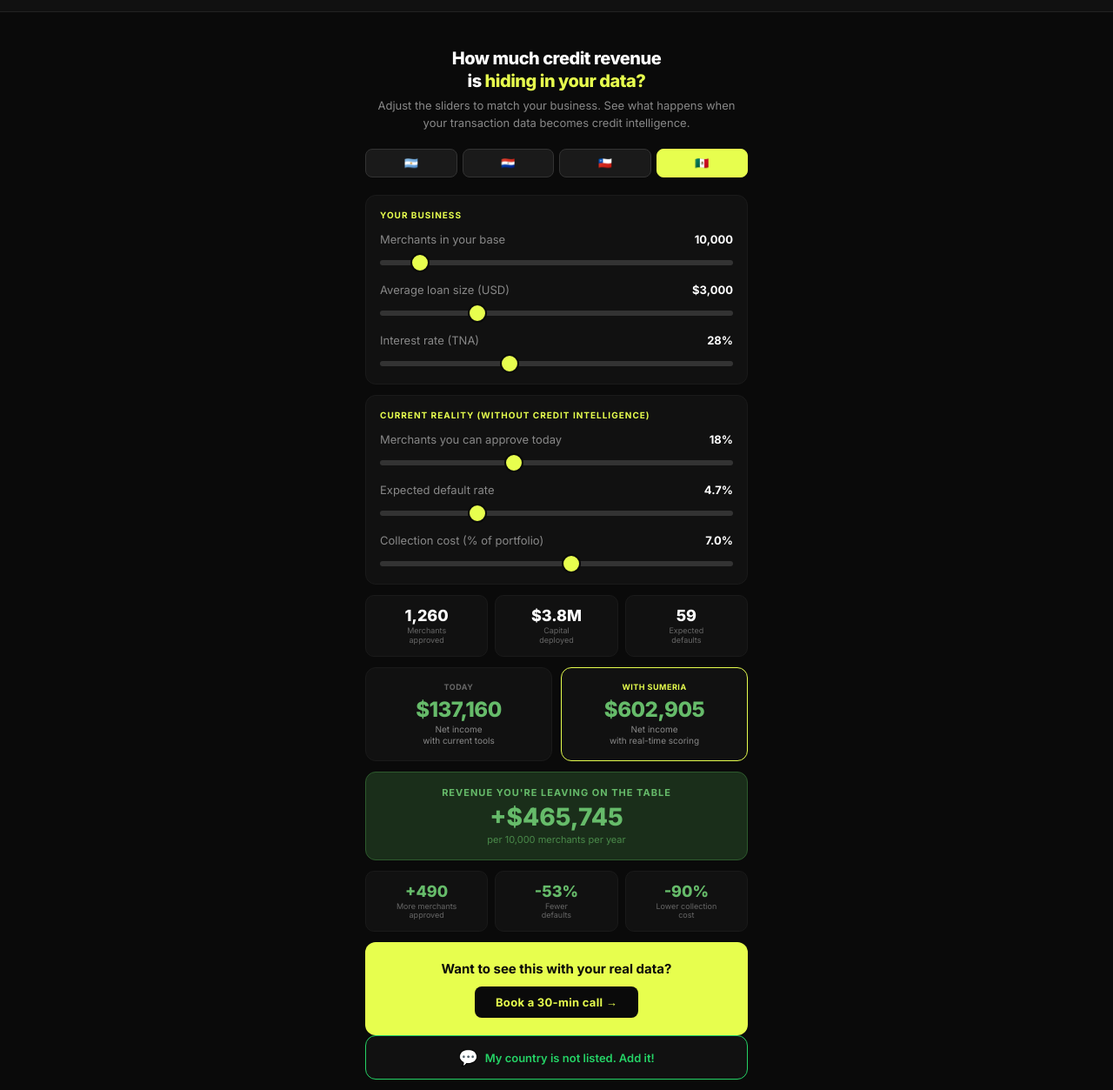
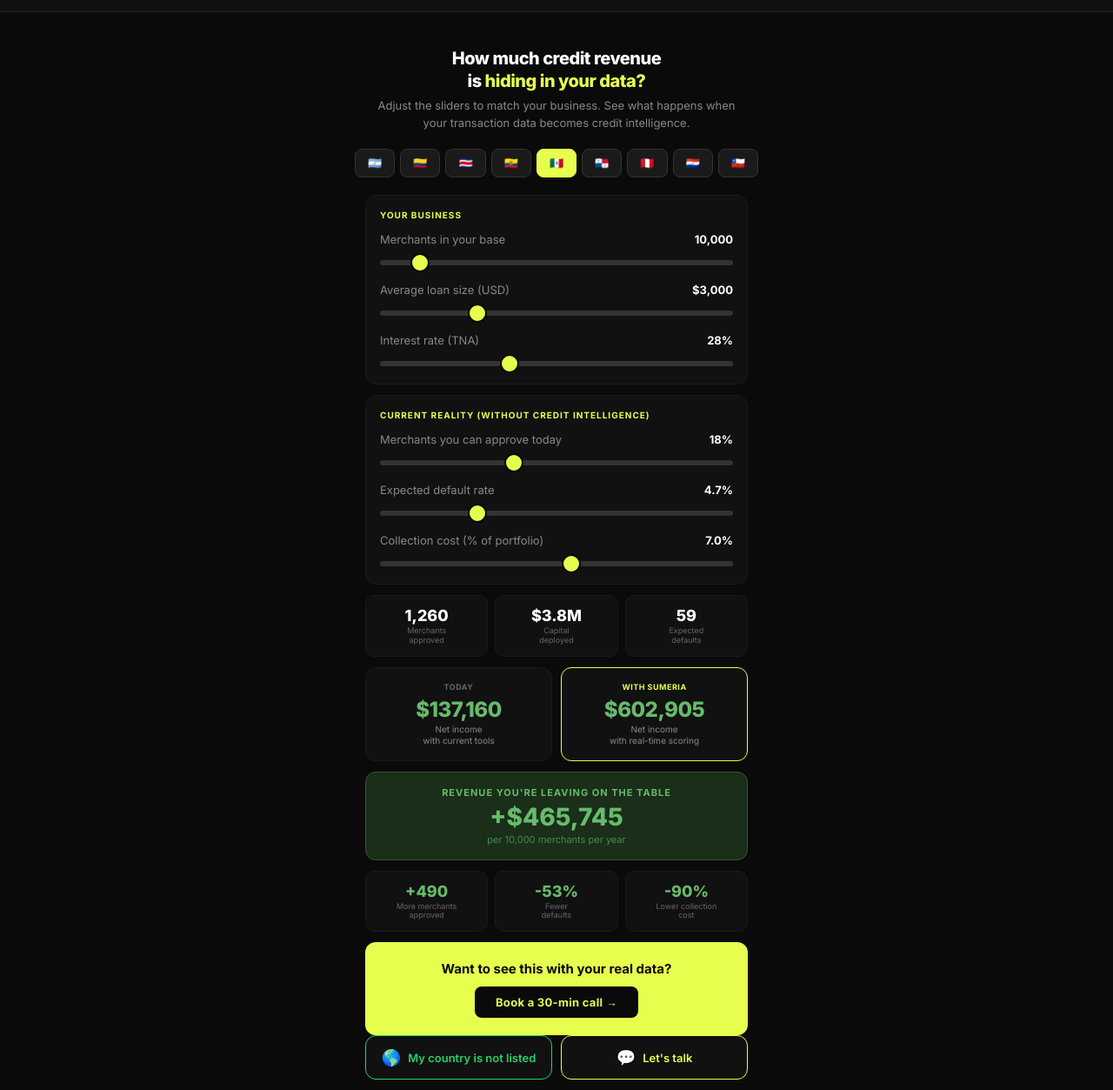
Before and after one commit to GastonDotta/credit-calculator, a plain HTML site: page index.html in a window 1280 px wide. Shown: the part 47-1300 px from the top of the page at 87% size. Drawn offline with Linux system fonts and the light colour scheme.

Commit message:
Add files via upload

```diff
--- a/index.html
+++ b/index.html
@@ -91,9 +91,14 @@
 
   <div class="flags">
     <button class="flag-btn" onclick="setC('ar')">🇦🇷</button>
+    <button class="flag-btn" onclick="setC('co')">🇨🇴</button>
+    <button class="flag-btn" onclick="setC('cr')">🇨🇷</button>
+    <button class="flag-btn" onclick="setC('ec')">🇪🇨</button>
+    <button class="flag-btn active" onclick="setC('mx')">🇲🇽</button>
+    <button class="flag-btn" onclick="setC('pa')">🇵🇦</button>
+    <button class="flag-btn" onclick="setC('pe')">🇵🇪</button>
     <button class="flag-btn" onclick="setC('py')">🇵🇾</button>
     <button class="flag-btn" onclick="setC('cl')">🇨🇱</button>
-    <button class="flag-btn active" onclick="setC('mx')">🇲🇽</button>
   </div>
 
   <div class="section">
@@ -166,10 +171,16 @@
     <div class="book">Book a 30-min call →</div>
   </a>
 
-  <a class="wa-btn" href="https://api.whatsapp.com/send/?phone=59896434220&text=Quiero%20agregar%20otro%20pa%C3%ADs%20a%20la%20calculadora%20de%20Sumeria&type=phone_number&app_absent=0" target="_blank">
-    <span class="wa-icon">💬</span>
-    <span>My country is not listed. Add it!</span>
-  </a>
+  <div style="display:grid;grid-template-columns:1fr 1fr;gap:10px;margin-bottom:12px">
+    <a class="wa-btn" href="https://api.whatsapp.com/send/?phone=59896434220&text=Quiero%20agregar%20otro%20pa%C3%ADs%20a%20la%20calculadora%20de%20Sumeria&type=phone_number&app_absent=0" target="_blank">
+      <span class="wa-icon">🌎</span>
+      <span>My country is not listed</span>
+    </a>
+    <a class="wa-btn" style="border-color:#E7FE4E;color:#E7FE4E" href="https://api.whatsapp.com/send/?phone=59896434220&text=Hi%20Gast%C3%B3n%2C%20I%20just%20used%20the%20Sumeria%20calculator%20and%20I%27d%20like%20to%20learn%20more&type=phone_number&app_absent=0" target="_blank">
+      <span class="wa-icon">💬</span>
+      <span>Let's talk</span>
+    </a>
+  </div>
 
   <div class="source" id="source_text">CNBV/Banxico Mexico (Jul 2026). IMOR microcrédito: 4.67%. TPM: 6.50%. Fintech SOFOM pyme: 24-45% TNA. Sumeria pilot results: Scanntech Uruguay.</div>
 </div>
@@ -183,7 +194,17 @@ const C = {
   py: { rate:20, def:4.5, loan:2000, approval:20, coll:6, cof:5.5,
         src:'BCP Paraguay (2025-2026). System morosidad: 2.5%. Active rate MN: 16.33%. TPM: 5.50%.' },
   cl: { rate:18, def:5.0, loan:2500, approval:22, coll:6, cof:4.5,
-        src:'CMF Chile (2026). System morosidad 90+ days: 2.38%. Cartera deteriorada: 6.04%. TPM: 4.50%.' }
+        src:'CMF Chile (2026). System morosidad 90+ days: 2.38%. Cartera deteriorada: 6.04%. TPM: 4.50%.' },
+  pe: { rate:25, def:6.9, loan:2000, approval:15, coll:7, cof:5,
+        src:'SBS Peru (Mar 2026). MYPE morosidad: 6.9% (down from 10% peaks). System: 3.3%. TCEA avg: 48.7%. Cajas: 47.2%. Fintechs: 112.4%. BCP 33% market share (Sumeria partner via Yape).' },
+  pa: { rate:12, def:3.5, loan:3500, approval:25, coll:5, cof:4,
+        src:'SBP Panama (Jul 2026). CBI morosidad: 1.50% (down from 1.67%). Cartera vencida: 2.19%. Mora 61+ days: 4.1% (down from 5.2%). USD economy (no FX risk). Free rates (Art. 79 Ley Bancaria).' },
+  co: { rate:22, def:6.6, loan:2000, approval:18, coll:7, cof:11.25,
+        src:'Superfinanciera/BanRep Colombia (Jul 2026). Microcrédito mora: 6.6%. System: 3.8%. TPM: 11.25% (subió 75bp jun 2026). Usura: 24.36%. Micro creció 11.1% real. Akua = Sumeria partner.' },
+  ec: { rate:20, def:6.3, loan:1500, approval:15, coll:8, cof:5,
+        src:'Superbancos Ecuador (Jul 2026). Micro mora banca: 6.27%. Cooperativas: 10.81%. PyME tasa: 9.35%. Micro minorista max: 28.23%. Economía dolarizada (USD).' },
+  cr: { rate:22, def:4.0, loan:2500, approval:20, coll:6, cof:6,
+        src:'SUGEF/BCCR Costa Rica (H2 2026). Tasa max colones: 36.48%. Max USD: 30.11%. Tasa activa media: 14.3%. ROE sistema: 7%. Reforma Sugef 1-26 en consulta.' }
 };
 
 function setC(code) {
@@ -251,6 +272,11 @@ function calc() {
   if (code.includes('🇦🇷')) cofRate = 0.12;
   else if (code.includes('🇵🇾')) cofRate = 0.055;
   else if (code.includes('🇨🇱')) cofRate = 0.045;
+  else if (code.includes('🇵🇪')) cofRate = 0.05;
+  else if (code.includes('🇵🇦')) cofRate = 0.04;
+  else if (code.includes('🇨🇴')) cofRate = 0.1125;
+  else if (code.includes('🇪🇨')) cofRate = 0.05;
+  else if (code.includes('🇨🇷')) cofRate = 0.06;
 
   // Update labels
   document.getElementById('v_m').textContent = merchants.toLocaleString('en-US');
```
